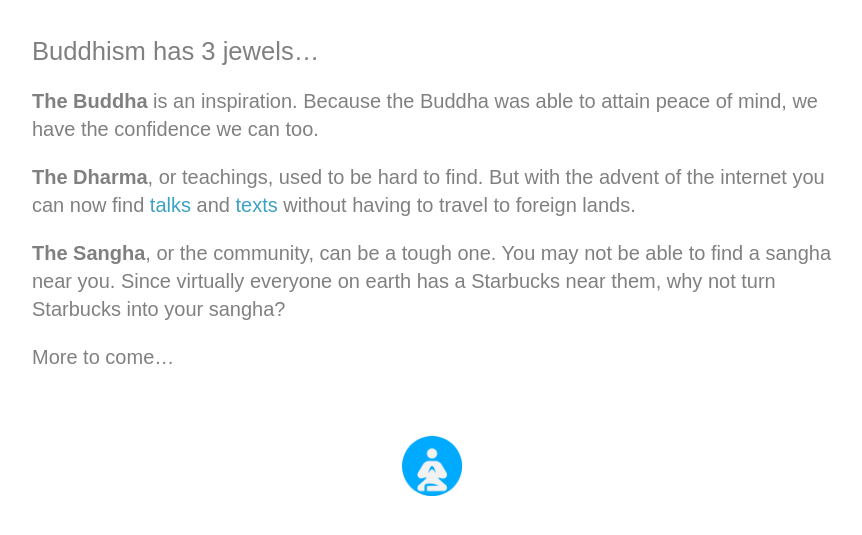
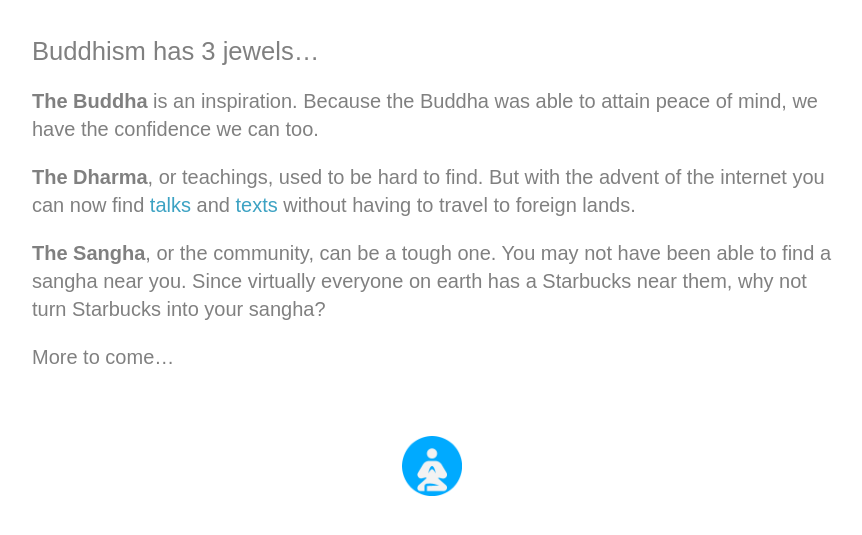
Before and after one commit to StarbucksSangha/StarbucksSangha, a Jekyll site: the page built from info.md, in a window 1280 px wide. Shown: the top 535 px of the page, without its empty margins (208-1070 px from the left). Built offline with Jekyll 4.4.1, drawn with Linux system fonts in a browser that asks for light colours.

Commit message:
Update info.md

```diff
--- a/info.md
+++ b/info.md
@@ -10,6 +10,6 @@
 
 <b>The Dharma</b>, or teachings, used to be hard to find. But with the advent of the internet you can now find [talks](https://www.dhammatalks.org/mp3_collections_index.html){:target="_blank"} and [texts](https://www.dhammatalks.org/suttas/index.html){:target="_blank"} without having to travel to foreign lands.
 
-<b>The Sangha</b>, or the community, can be a tough one. You may not be able to find a sangha near you. Since virtually everyone on earth has a Starbucks near them, why not turn Starbucks into your sangha?
+<b>The Sangha</b>, or the community, can be a tough one. You may not have been able to find a sangha near you. Since virtually everyone on earth has a Starbucks near them, why not turn Starbucks into your sangha?
 
 More to come...
```
